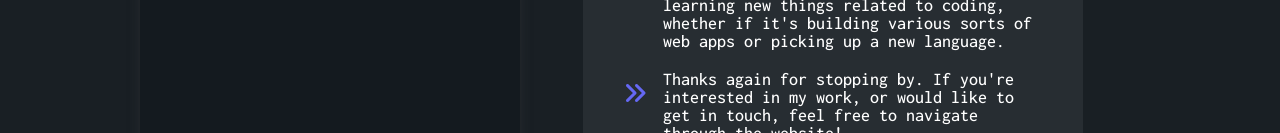
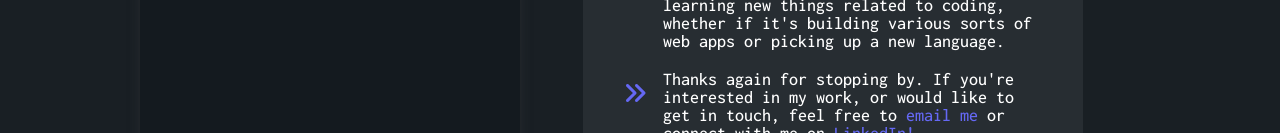
Before and after one commit to dbinlee3/BenAndQueries, a React (Create React App) app in the folder frontend/: page /about in a window 1280 px wide. Shown: the part 819-952 px from the top of the page. Built offline with nearby package versions, Linux system fonts and the light colour scheme.

Commit message:
fixed router links and still video

```diff
--- a/frontend/src/components/navbar/Navbar.js
+++ b/frontend/src/components/navbar/Navbar.js
@@ -44,19 +44,19 @@ class Navbar extends Component {
                             /* Else, normal hyperlink */
                             else {
                                 return (
+                                    <li key={index}>
+                                        <a className={item.cName} href={item.url}>
+                                            {item.title}
+                                        </a>
+                                    </li>
+
                                     // <li key={index}>
-                                    //     <a className={item.cName} href={item.url}>
-                                    //         {item.title}
-                                    //     </a>
+                                    //     <Link className="routerLink" to={item.url}>
+                                    //         <div className={item.cName}>
+                                    //             {item.title}
+                                    //         </div>
+                                    //     </Link>
                                     // </li>
-
-                                    <li key={index}>
-                                        <Link className="routerLink" to={item.url}>
-                                            <div className={item.cName}>
-                                                {item.title}
-                                            </div>
-                                        </Link>
-                                    </li>
                                 )
                             }
                         })}
--- a/frontend/src/pages/about/About.js
+++ b/frontend/src/pages/about/About.js
@@ -167,7 +167,7 @@ function About() {
                                             top: '0px', transition: 'all 0.2s ease-out', color: 'rgb(93, 158, 236)'} :
                                             {top: '5px', transition: 'all 0.2s ease-out'}
                                         }
-                                    >Thanks again for stopping by. If you're interested in my work, or would like to get in touch, feel free to navigate through the website!</p>
+                                    >Thanks again for stopping by. If you're interested in my work, or would like to get in touch, feel free to <a href="mailto:dbinlee.3@gmail.com" target="_blank" rel="noopener noreferrer" className="paragraphLink">email me</a> or connect with me on <a href="https://www.linkedin.com/in/dong-bin-lee-065666235/" target="_blank" rel="noopener noreferrer" className="paragraphLink">LinkedIn!</a></p>
 
                                 </li>
                             </ul>
--- a/frontend/src/pages/about/about.css
+++ b/frontend/src/pages/about/about.css
@@ -246,6 +246,19 @@
     font-size: 18px;
 }
 
+.paragraphLink {
+    font-size: 18px;
+    color: #6568F4;
+    text-decoration: none;
+    transition-property: all;
+    transition-duration: 400ms;
+}
+
+.paragraphLink:hover {
+    color: rgb(255, 255, 255);
+    transition: all 0.2s ease-out;
+}
+
 /* .aboutList {
     width: 100%;
 } */
--- a/frontend/src/pages/home/Home.js
+++ b/frontend/src/pages/home/Home.js
@@ -16,7 +16,7 @@ function Home() {
         <>
             <div className="homeContainer">
 
-                <video src={video1} autoPlay loop muted />
+                <video src={video1} muted />
                 <h1>greetings.</h1>
                 <p>welcome to ben {"&"} queries.</p>
 
```
